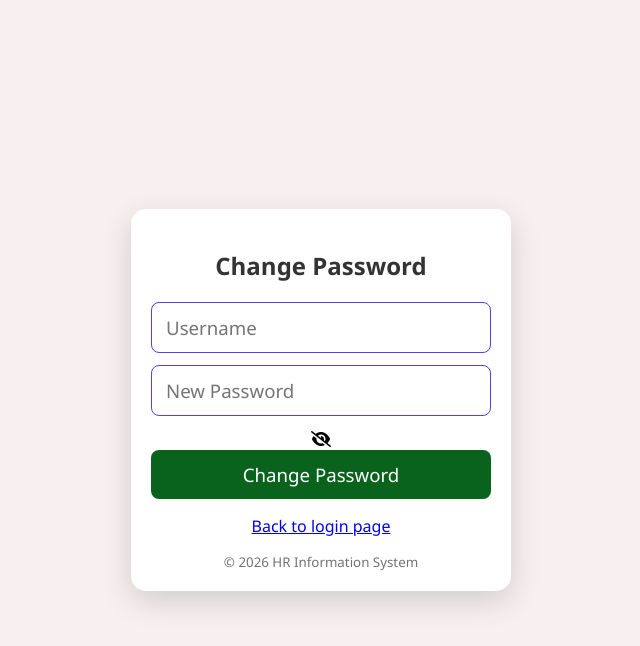
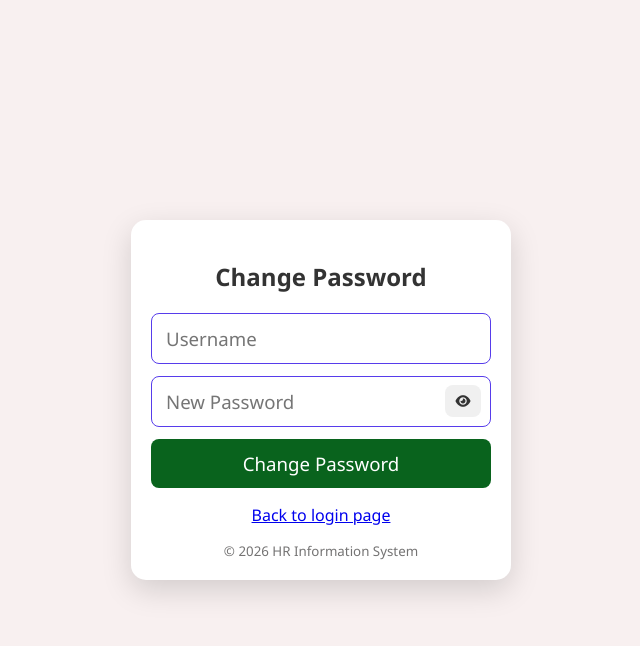
Before and after one commit to ClayMicholaz/4pti2, a PHP site: page /auth/change_password.php in a window 1280 px wide. Shown: the top 646 px of the page, without its empty margins (319-959 px from the left). Run offline with PHP 8.4, Linux system fonts and the light colour scheme; some libraries are stand-ins or nearby versions.

Commit message:
feat: adjusted styling

```diff
--- a/assets/style_login.css
+++ b/assets/style_login.css
@@ -99,3 +99,45 @@ button#register {
   font-size: 10pt;
   color: #747373;
 }
+.password-wrapper {
+  position: relative;
+}
+.password-wrapper input {
+  width: 100%;
+  padding-right: 54px;
+}
+.toggle-password {
+  position: absolute;
+  right: 10px;
+  top: 50%;
+  transform: translateY(-50%);
+  height: auto;
+  display: flex;
+  align-items: center;
+  justify-content: center;
+  cursor: pointer;
+  font-size: 22px;
+  color: #555;
+  user-select: none;
+  background: none;
+  border: none;
+  padding: 4px;
+  line-height: 1;
+}
+.toggle-password i {
+  pointer-events: none;
+}
+.login-card button {
+  width: 100%;
+  padding: 12px;
+  background: #09631d;
+  border-radius: 8px;
+  border: none;
+  color: #fff;
+  font-size: 14pt;
+  cursor: pointer;
+}
+.login-card button:hover {
+  background: #085218;
+  color: #eae60b;
+}
--- a/auth/change_password.php
+++ b/auth/change_password.php
@@ -28,7 +28,9 @@ if($_SERVER['REQUEST_METHOD'] === 'POST' && isset($_POST['submit'])){
     <meta name="viewport" content="width=device-width, initial-scale=1.0">
     <title>Ubah Password</title>
     <link rel="stylesheet" href="../assets/style_login.css">
-    <link rel="stylesheet" href="https://cdnjs.cloudflare.com/ajax/libs/font-awesome/6.4.0/css/all.min.css">
+    <link rel="stylesheet" href="https://cdnjs.cloudflare.com/ajax/libs/font-awesome/7.0.1/css/all.min.css"
+        integrity="sha512-2SwdPD6INVrV/lHTZbO2nodKhrnDdJK9/kg2XD1r9uGqPo1cUbujc+IYdlYdEErWNu69gVcYgdxlmVmzTWnetw=="
+        crossorigin="anonymous" referrerpolicy="no-referrer" />
 </head>
 <body>
     <div class="login-card">
@@ -45,9 +47,11 @@ if($_SERVER['REQUEST_METHOD'] === 'POST' && isset($_POST['submit'])){
         <?php if(!$message): ?>
         <form method="post">
             <input type="text" name="username" placeholder="Username" required>
-            <div class="password-wrapper">
+            <div class="password-field">
                 <input type="password" id="password" name="new_password" placeholder="New Password" required>
-                <span id="togglePassword" class="toggle-password" title="Password hidden"><i class="fa-solid fa-eye-slash"></i></span>
+                <button type="button" class="toggle-password" data-target="password" aria-label="Show password">
+                    <i class="fa-solid fa-eye"></i>
+                </button>
             </div>
             <button type="submit" name="submit">Change Password</button>
             <p><a href="login.php">Back to login page</a></p>
@@ -60,21 +64,20 @@ if($_SERVER['REQUEST_METHOD'] === 'POST' && isset($_POST['submit'])){
     </div>
 
     <script>
-        const toggle = document.getElementById('togglePassword');
-        const password = document.getElementById('password');
-        toggle.addEventListener('click', function () {
-            const type = password.getAttribute('type') === 'password' ? 'text' : 'password';
-            password.setAttribute('type', type);
-            const icon = this.querySelector('i');
-            if(type === 'password'){
-                icon.classList.remove('fa-eye');
-                icon.classList.add('fa-eye-slash');
-                this.title = 'Password hidden';
-            } else {
-                icon.classList.remove('fa-eye-slash');
-                icon.classList.add('fa-eye');
-                this.title = 'Password visible';
-            }
+        document.querySelectorAll('.toggle-password').forEach(function (button) {
+            button.addEventListener('click', function () {
+                let targetId = button.getAttribute('data-target');
+                let input = document.getElementById(targetId);
+                let icon = button.querySelector('i');
+                if (!input || !icon) {
+                    return;
+                }
+                let isPassword = input.type === 'password';
+                input.type = isPassword ? 'text' : 'password';
+                icon.classList.toggle('fa-eye', !isPassword);
+                icon.classList.toggle('fa-eye-slash', isPassword);
+                button.setAttribute('aria-label', isPassword ? 'Hide password' : 'Show password');
+            });
         });
     </script>
 </body>
```
Also changed, not shown: auth/login.php (+29 -2 lines).
